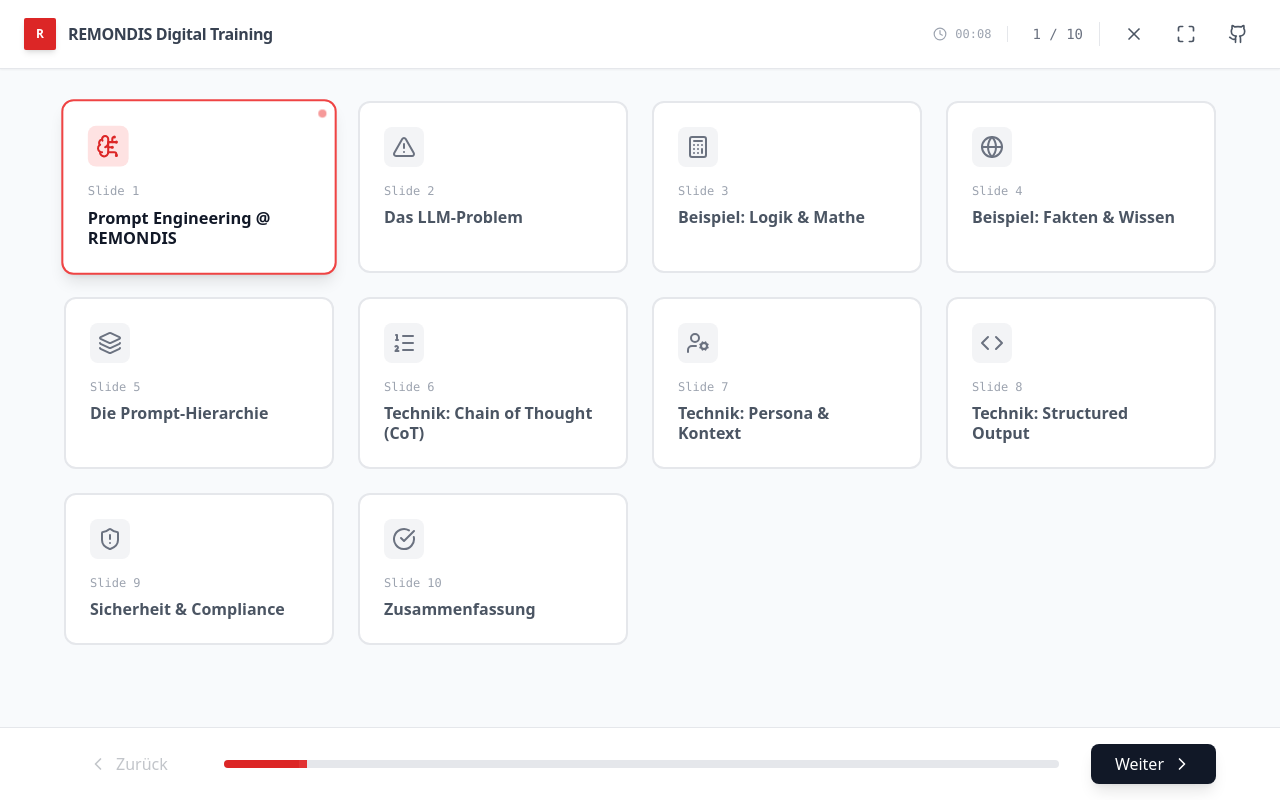
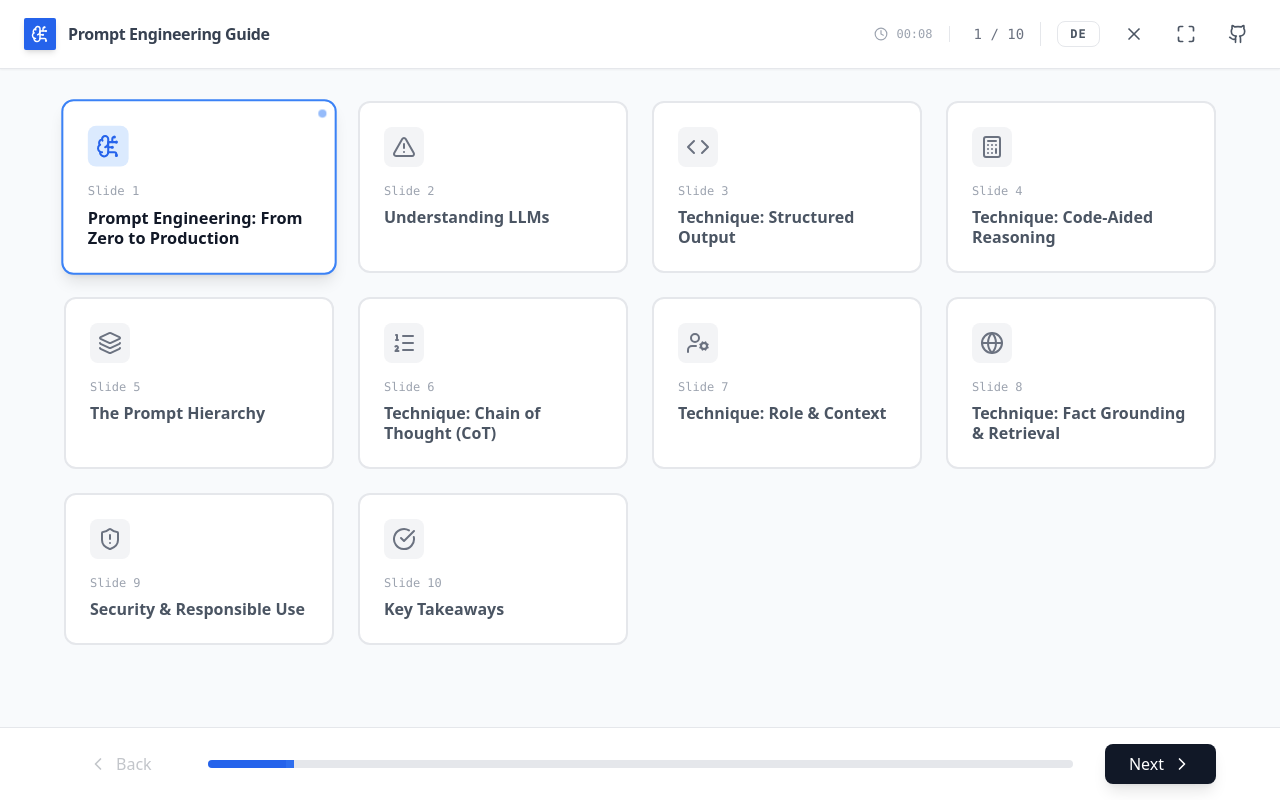
Before and after one commit to voku/Prompt_Intro, a React (Vite) app: page / in a window 1280 px wide. Both pictures are taken after a click on the button 1134 px from the left and 34 px from the top of the page. Built offline with nearby package versions, Linux system fonts and the light colour scheme.

Commit message:
Rework content to be generic and bilingual (EN/DE) with 2025/2026 best practices
Agent-Logs-Url: https://github.com/voku/Prompt_Intro/sessions/434d94fa-8497-4d72-9994-1664d29cbb51

Co-authored-by: voku <264695+voku@users.noreply.github.com>

```diff
--- a/App.tsx
+++ b/App.tsx
@@ -1,13 +1,15 @@
 import React, { useState, useEffect, useRef } from 'react';
 import { SLIDES } from './constants';
 import SlideLayout from './components/SlideLayout';
-import { ChevronLeft, ChevronRight, LayoutGrid, Maximize, X, Clock, Github } from 'lucide-react';
+import { Lang } from './types';
+import { ChevronLeft, ChevronRight, LayoutGrid, Maximize, X, Clock, Github, BrainCircuit } from 'lucide-react';
 import * as Icons from 'lucide-react';
 
 const App: React.FC = () => {
   const [currentSlideIndex, setCurrentSlideIndex] = useState(0);
   const [isGridOpen, setIsGridOpen] = useState(false);
   const [elapsedSeconds, setElapsedSeconds] = useState(0);
+  const [lang, setLang] = useState<Lang>('en');
   const mainRef = useRef<HTMLDivElement>(null);
 
   const nextSlide = () => {
@@ -70,14 +72,19 @@ const App: React.FC = () => {
   const currentSlide = SLIDES[currentSlideIndex];
   const progress = ((currentSlideIndex + 1) / SLIDES.length) * 100;
 
+  const prevLabel = lang === 'de' ? 'Zurück' : 'Back';
+  const nextLabel = lang === 'de' ? 'Weiter' : 'Next';
+
   return (
-    <div className="min-h-screen bg-slate-50 flex flex-col text-gray-900 font-sans selection:bg-red-200">
+    <div className="min-h-screen bg-slate-50 flex flex-col text-gray-900 font-sans selection:bg-blue-200">
 
       {/* Header / Nav Bar */}
       <div className="w-full bg-white border-b border-gray-200 px-6 py-4 flex items-center justify-between sticky top-0 z-50 shadow-sm">
         <div className="flex items-center space-x-3">
-            <div className="w-8 h-8 bg-red-600 rounded-sm flex items-center justify-center text-white font-bold text-xs shadow-md">R</div>
-            <span className="font-semibold text-gray-700 tracking-tight hidden md:inline">REMONDIS Digital Training</span>
+            <div className="w-8 h-8 bg-blue-600 rounded-sm flex items-center justify-center text-white shadow-md">
+              <BrainCircuit size={18} />
+            </div>
+            <span className="font-semibold text-gray-700 tracking-tight hidden md:inline">Prompt Engineering Guide</span>
         </div>
 
         <div className="flex items-center space-x-4">
@@ -92,6 +99,15 @@ const App: React.FC = () => {
              </span>
 
              <div className="h-6 w-px bg-gray-200 mx-2 hidden sm:block"></div>
+
+             {/* Language Toggle */}
+             <button
+               onClick={() => setLang(l => l === 'en' ? 'de' : 'en')}
+               className="px-3 py-1 text-xs font-bold rounded-lg border border-gray-200 hover:bg-gray-100 text-gray-600 transition-colors font-mono tracking-widest"
+               title={lang === 'en' ? 'Switch to Deutsch' : 'Switch to English'}
+             >
+               {lang === 'en' ? 'DE' : 'EN'}
+             </button>
 
              <button
                onClick={() => setIsGridOpen(!isGridOpen)}
@@ -125,7 +141,7 @@ const App: React.FC = () => {
       <main ref={mainRef} className="flex-grow flex items-center justify-center p-4 md:p-8 overflow-hidden relative">
          {/* Slide View */}
          <div className={`w-full h-full flex justify-center transition-opacity duration-300 ${isGridOpen ? 'opacity-0 pointer-events-none' : 'opacity-100'}`}>
-            <SlideLayout key={currentSlideIndex} data={currentSlide} isActive={!isGridOpen} />
+            <SlideLayout key={currentSlideIndex} data={currentSlide} isActive={!isGridOpen} lang={lang} />
          </div>
 
          {/* Grid Overview Overlay */}
@@ -134,6 +150,7 @@ const App: React.FC = () => {
                 <div className="max-w-6xl mx-auto grid grid-cols-1 sm:grid-cols-2 md:grid-cols-3 lg:grid-cols-4 gap-6">
                     {SLIDES.map((slide, idx) => {
                          const IconComp = slide.icon && (Icons as any)[slide.icon] ? (Icons as any)[slide.icon] : Icons.HelpCircle;
+                         const slideTitle = lang === 'de' && slide.titleDE ? slide.titleDE : slide.title;
                          return (
                              <button
                                 key={slide.id}
@@ -144,20 +161,20 @@ const App: React.FC = () => {
                                 className={`
                                     relative flex flex-col items-start p-6 rounded-xl border-2 transition-all duration-200 text-left group
                                     ${currentSlideIndex === idx
-                                        ? 'border-red-500 bg-white shadow-lg scale-[1.02]'
-                                        : 'border-gray-200 bg-white hover:border-red-300 hover:shadow-md'
+                                        ? 'border-blue-500 bg-white shadow-lg scale-[1.02]'
+                                        : 'border-gray-200 bg-white hover:border-blue-300 hover:shadow-md'
                                     }
                                 `}
                              >
-                                <div className={`mb-4 p-2 rounded-lg ${currentSlideIndex === idx ? 'bg-red-100 text-red-600' : 'bg-gray-100 text-gray-500 group-hover:text-red-500 group-hover:bg-red-50'}`}>
+                                <div className={`mb-4 p-2 rounded-lg ${currentSlideIndex === idx ? 'bg-blue-100 text-blue-600' : 'bg-gray-100 text-gray-500 group-hover:text-blue-500 group-hover:bg-blue-50'}`}>
                                     <IconComp size={24} />
                                 </div>
                                 <span className="text-xs font-mono text-gray-400 mb-2">Slide {idx + 1}</span>
                                 <h3 className={`font-bold leading-tight ${currentSlideIndex === idx ? 'text-gray-900' : 'text-gray-600'}`}>
-                                    {slide.title}
+                                    {slideTitle}
                                 </h3>
                                 {currentSlideIndex === idx && (
-                                    <div className="absolute top-2 right-2 w-2 h-2 bg-red-500 rounded-full animate-pulse"></div>
+                                    <div className="absolute top-2 right-2 w-2 h-2 bg-blue-500 rounded-full animate-pulse"></div>
                                 )}
                              </button>
                          );
@@ -177,16 +194,16 @@ const App: React.FC = () => {
              className="flex items-center space-x-2 px-6 py-2 rounded-lg hover:bg-gray-100 disabled:opacity-30 disabled:cursor-not-allowed transition-all text-gray-700 font-medium active:scale-95"
            >
              <ChevronLeft size={20} />
-             <span>Zurück</span>
+             <span>{prevLabel}</span>
            </button>
 
            {/* Progress Bar */}
            <div className="flex-grow mx-8 h-2 bg-gray-200 rounded-full overflow-hidden cursor-pointer group" onClick={() => setIsGridOpen(true)} title="Show all slides">
               <div
-                className="h-full bg-red-600 transition-all duration-500 ease-out group-hover:bg-red-500 relative"
+                className="h-full bg-blue-600 transition-all duration-500 ease-out group-hover:bg-blue-500 relative"
                 style={{ width: `${progress}%` }}
               >
-                  <div className="absolute right-0 top-0 h-full w-2 bg-red-400 opacity-0 group-hover:opacity-100 animate-pulse"></div>
+                  <div className="absolute right-0 top-0 h-full w-2 bg-blue-400 opacity-0 group-hover:opacity-100 animate-pulse"></div>
               </div>
            </div>
 
@@ -195,7 +212,7 @@ const App: React.FC = () => {
              disabled={currentSlideIndex === SLIDES.length - 1}
              className="flex items-center space-x-2 px-6 py-2 bg-gray-900 hover:bg-gray-800 text-white rounded-lg disabled:opacity-30 disabled:cursor-not-allowed transition-all font-medium shadow-lg hover:shadow-xl transform active:scale-95"
            >
-             <span>Weiter</span>
+             <span>{nextLabel}</span>
              <ChevronRight size={20} />
            </button>
         </div>
--- a/constants.ts
+++ b/constants.ts
@@ -4,115 +4,170 @@ export const SLIDES: SlideData[] = [
   {
     id: 1,
     type: SlideType.TITLE,
-    title: "Prompt Engineering @ REMONDIS",
-    subtitle: "Wie wir aufhören, den Computer anzuschreien, und anfangen, echte Ergebnisse zu erzielen.",
+    title: "Prompt Engineering: From Zero to Production",
+    titleDE: "Prompt Engineering: Von null bis Produktion",
+    subtitle: "Reliable, high-quality results from any LLM — best practices for 2025/2026",
+    subtitleDE: "Verlässliche, hochwertige Ergebnisse aus jedem LLM — Best Practices für 2025/2026",
     icon: "BrainCircuit"
   },
   {
     id: 2,
     type: SlideType.CONTENT,
-    title: "Das LLM-Problem",
-    subtitle: "Warum ChatGPT manchmal wie ein sehr selbstbewusster, aber ahnungsloser Praktikant wirkt",
+    title: "Understanding LLMs",
+    titleDE: "LLMs verstehen",
+    subtitle: "Why even powerful models still need carefully crafted prompts",
+    subtitleDE: "Warum auch mächtige Modelle sorgfältig formulierte Prompts benötigen",
     content: [
-      "LLMs (Large Language Models) wissen nichts. Sie raten nur das nächste Wort.",
-      "Klassische Schwächen: Rechnen (Mathe), aktuelle Fakten (News), Zitate.",
-      "Das Risiko: Halluzinationen. Das Modell lügt überzeugend, statt 'Ich weiß es nicht' zu sagen.",
-      "Unsere Lösung: Wir müssen dem Modell Werkzeuge und Leitplanken geben."
+      "LLMs predict the next token — they do not 'know' facts, they recognise patterns in training data.",
+      "Key weaknesses: arithmetic, real-time data (after training cutoff), and precise verbatim citations.",
+      "Hallucinations: the model confidently generates plausible-sounding but incorrect answers.",
+      "Our tools: explicit constraints, structured output schemas, tool use, and human-in-the-loop review."
+    ],
+    contentDE: [
+      "LLMs sagen das nächste Token vorher — sie \u201Ewissen\u201C keine Fakten, sie erkennen Muster in Trainingsdaten.",
+      "Typische Schwächen: Arithmetik, Echtzeitdaten (nach dem Trainings-Cutoff) und wortgenaue Zitate.",
+      "Halluzinationen: Das Modell generiert überzeugend klingende, aber falsche Antworten.",
+      "Unsere Werkzeuge: Explizite Einschränkungen, strukturierte Ausgabeschemata, Tool-Einsatz und Human-in-the-Loop."
     ],
     icon: "AlertTriangle"
   },
   {
     id: 3,
     type: SlideType.COMPARISON,
-    title: "Beispiel: Logik & Mathe",
-    subtitle: "LLMs sind schlecht im Kopfrechnen. Lassen wir sie Code schreiben.",
-    technique: "Code-Aided Reasoning (PoT)",
-    codeStandard: "Ein Müllwagen verbraucht 32L/100km. Er fährt täglich 2 Touren à 45km. Diesel kostet 1,70€. Wie hoch sind die Kosten im November (ohne Sonntage) im Jahr 2024?",
-    codeOptimized: "Ziel: Berechne Treibstoffkosten.\nConstraint: Rechne NICHT selbst.\nAction: Schreibe ein Python-Skript, das:\n1. Die Anzahl der Werktage (Mo-Sa) im November 2024 ermittelt.\n2. Den Verbrauch basierend auf 90km/Tag berechnet.\n3. Die Gesamtkosten ausgibt.",
-    content: "Der Standard-Prompt führt oft zu Flüchtigkeitsfehlern (z.B. falsche Anzahl Sonntage). Der optimierte Prompt zwingt das Modell, Python-Logik zu nutzen, die exakt ist.",
-    icon: "Calculator"
+    title: "Technique: Structured Output",
+    titleDE: "Technik: Strukturierte Ausgabe",
+    subtitle: "Enforce exact output schemas for reliable downstream processing",
+    subtitleDE: "Exakte Ausgabeschemata für zuverlässige Weiterverarbeitung erzwingen",
+    technique: "Structured Output / JSON Schema",
+    techniqueDE: "Strukturierte Ausgabe / JSON-Schema",
+    codeStandard: "Read this bug report and tell me what went wrong.",
+    codeOptimized: "<task>Extract bug report data</task>\n<format>\nReply ONLY in valid JSON:\n{\n  \"date\": \"ISO-8601\",\n  \"severity\": \"low|medium|high|critical\",\n  \"component\": \"string\",\n  \"summary\": \"string (≤ 50 chars)\",\n  \"steps_to_reproduce\": []\n}\n</format>\n<report>...</report>",
+    content: "The standard prompt returns unstructured prose. The optimised prompt enforces a strict JSON schema — making the output directly parseable by downstream code without any post-processing.",
+    contentDE: "Der Standard-Prompt erzeugt unstrukturierten Fließtext. Der optimierte Prompt erzwingt ein striktes JSON-Schema — die Ausgabe ist direkt per Code weiterverarbeitbar, ohne manuelle Nachbearbeitung.",
+    icon: "Code"
   },
   {
     id: 4,
     type: SlideType.COMPARISON,
-    title: "Beispiel: Fakten & Wissen",
-    subtitle: "Fakten brauchen Quellen, keine Kreativität.",
-    technique: "Fact Grounding & Tool Use",
-    codeStandard: "Wer sitzt aktuell im Vorstand der REMONDIS Gruppe?",
-    codeOptimized: "Nutze Google Search, um die aktuelle Vorstandsliste auf der Remondis-Website zu finden.\nListen Sie die Namen und Funktionen auf.\nZitieren Sie für jede Person die Quelle (URL).",
-    content: "Ohne Search-Tool nennt das Modell oft Vorstände von 2021 oder erfindet Namen. Mit 'Google Search' erhalten wir verifizierte Echtzeit-Daten.",
-    icon: "Globe"
+    title: "Technique: Code-Aided Reasoning",
+    titleDE: "Technik: Code-gestütztes Rechnen",
+    subtitle: "Offload arithmetic to Python — models make errors, code does not",
+    subtitleDE: "Rechenaufgaben an Python auslagern — Modelle rechnen falsch, Code nicht",
+    technique: "Program of Thought (PoT)",
+    techniqueDE: "Program of Thought (PoT)",
+    codeStandard: "A server handles 12,000 requests/day at peak. Each request needs 0.003 CPU-seconds. How many CPU cores are required with a 3× traffic spike buffer?",
+    codeOptimized: "Goal: Calculate required CPU cores.\nConstraint: Do NOT calculate yourself.\nAction: Write a Python snippet that:\n1. Defines peak_req_per_day, cost_per_req_cpu_s, and spike_factor = 3.\n2. Computes required_cores with an explanation.\n3. Prints the result.\nReturn only the code block, no prose.",
+    content: "Direct calculation prompts often produce wrong answers due to the model's approximate arithmetic. Delegating the maths to Python guarantees correctness and makes the logic auditable.",
+    contentDE: "Direkte Rechenaufgaben führen wegen der approximativen Arithmetik des Modells oft zu falschen Ergebnissen. Die Mathematik an Python zu delegieren garantiert Korrektheit und macht die Logik nachvollziehbar.",
+    icon: "Calculator"
   },
   {
     id: 5,
     type: SlideType.CONTENT,
-    title: "Die Prompt-Hierarchie",
-    subtitle: "Vom Anfänger zum Profi",
+    title: "The Prompt Hierarchy",
+    titleDE: "Die Prompt-Hierarchie",
+    subtitle: "Choose the right technique for the complexity of the task",
+    subtitleDE: "Die richtige Technik für die jeweilige Aufgabenkomplexität wählen",
     content: [
-      "Level 1: Zero-Shot (Einfache Frage ohne Kontext)",
-      "Level 2: Few-Shot (Frage mit 2-3 Beispielen)",
-      "Level 3: Chain of Thought ('Denk Schritt für Schritt')",
-      "Level 4: Agentic (Nutze Tools, Python, Search)"
+      "Level 1 — Zero-Shot: Direct instruction, no examples. Works for most routine tasks on modern models.",
+      "Level 2 — Few-Shot: 2–5 input/output examples. Best for nonstandard formats or classification tasks.",
+      "Level 3 — Chain of Thought (CoT): 'Reason step-by-step.' Best for complex logic and planning.",
+      "Level 4 — Agentic (ReAct / Tool Use): Model reasons, calls external tools (search, code), and iterates."
+    ],
+    contentDE: [
+      "Level 1 — Zero-Shot: Direkte Anweisung, keine Beispiele. Funktioniert bei modernen Modellen für Routineaufgaben.",
+      "Level 2 — Few-Shot: 2–5 Input/Output-Beispiele. Am besten für ungewöhnliche Formate oder Klassifikation.",
+      "Level 3 — Chain of Thought (CoT): \u201EDenke Schritt f\u00FCr Schritt.\u201C Ideal f\u00FCr komplexe Logik und Planung.",
+      "Level 4 — Agentisch (ReAct / Tool-Einsatz): Modell denkt nach, ruft Werkzeuge auf und iteriert."
     ],
     icon: "Layers"
   },
   {
     id: 6,
     type: SlideType.COMPARISON,
-    title: "Technik: Chain of Thought (CoT)",
-    subtitle: "Komplexe Aufgaben in Schritte zerlegen",
+    title: "Technique: Chain of Thought (CoT)",
+    titleDE: "Technik: Chain of Thought (CoT)",
+    subtitle: "Decompose complex tasks into explicit, verifiable reasoning steps",
+    subtitleDE: "Komplexe Aufgaben in explizite, nachvollziehbare Denkschritte zerlegen",
     technique: "Chain of Thought",
-    codeStandard: "Erstelle einen Plan für die Wartung der Sortieranlage X.",
-    codeOptimized: "1. Analyse: Welche Komponenten hat Anlage X (Förderbänder, Sensoren...)?\n2. Risiken: Wo sind die häufigsten Ausfälle?\n3. Zeitplan: Erstelle basierend darauf einen Wartungsplan (Täglich, Wöchentlich, Monatlich).",
-    content: "Zwingen Sie das Modell, erst zu 'denken' (planen), bevor es 'handelt' (schreibt). Das reduziert generische Antworten massiv.",
+    techniqueDE: "Chain of Thought",
+    codeStandard: "Review this microservice architecture and tell me if it is good.",
+    codeOptimized: "You are a senior software architect. Review this microservice architecture in three explicit steps:\n1. Identify: List each service, its single responsibility, and its direct dependencies.\n2. Analyse: Highlight bottlenecks, single points of failure, and tight coupling.\n3. Recommend: Propose concrete improvements ordered by business impact.\nUse bullet points. Be concise.",
+    content: "Forcing the model to reason before it responds drastically reduces generic answers and produces actionable, structured output that can be reviewed step by step.",
+    contentDE: "Das Modell zum Nachdenken vor der Antwort zu zwingen, reduziert generische Aussagen erheblich und erzeugt umsetzbare, strukturierte Ausgaben, die Schritt für Schritt nachvollzogen werden können.",
     icon: "ListOrdered"
   },
   {
     id: 7,
     type: SlideType.COMPARISON,
-    title: "Technik: Persona & Kontext",
-    subtitle: "Wer bin ich und was will ich?",
-    technique: "North Star & Context",
-    codeStandard: "Schreib eine Mail an die Kommune, dass die Tonnen nicht geleert wurden.",
-    codeOptimized: "Rolle: Betriebsleiter Remondis.\nKontext: Glatteis verhinderte Zufahrt in Straße X.\nZiel: Informieren, dass wir morgen einen zweiten Versuch starten.\nTon: Professionell, sicherheitsbewusst, kooperativ.",
-    content: "Kontext ist King. Ohne Kontext schreibt das Modell eine Standard-Entschuldigung. Mit Kontext ('Glatteis', 'Sicherheit') wirkt es professionell.",
+    title: "Technique: Role & Context",
+    titleDE: "Technik: Rolle & Kontext",
+    subtitle: "A concise role and explicit context dramatically improve output quality",
+    subtitleDE: "Eine klare Rolle und expliziter Kontext verbessern die Ausgabequalität deutlich",
+    technique: "Role Assignment & Context",
+    techniqueDE: "Rollenzuweisung & Kontext",
+    codeStandard: "Write an email to the client saying the project is delayed.",
+    codeOptimized: "Role: Senior project manager at a software consultancy.\nContext: Sprint 4 is delayed by 5 days due to an unplanned database migration. The client is technical.\nGoal: Inform the client, propose a revised go-live date, and offer a 30-minute sync call.\nTone: Professional, transparent, solution-focused.\nConstraint: ≤ 120 words.",
+    content: "Without context the model writes a vague apology. With an explicit role, cause, and constraints it produces a targeted, professional message that respects the reader's time.",
+    contentDE: "Ohne Kontext schreibt das Modell eine vage Entschuldigung. Mit expliziter Rolle, Ursache und Einschränkungen entsteht eine zielgerichtete, professionelle Nachricht, die die Zeit des Lesers respektiert.",
     icon: "UserCog"
   },
   {
     id: 8,
     type: SlideType.COMPARISON,
-    title: "Technik: Structured Output",
-    subtitle: "Daten statt Prosa",
-    technique: "XML Delimiters & JSON",
-    codeStandard: "Lies diesen Unfallbericht und sag mir, was passiert ist.",
-    codeOptimized: "<task>Extrahiere Unfalldaten</task>\n<format>\nAntworte NUR im JSON-Format:\n{\n  \"datum\": \"ISO-8601\",\n  \"unfallart\": \"string\",\n  \"verletzte\": \"integer\",\n  \"maßnahmen\": []\n}\n</format>\n<bericht>...</bericht>",
-    content: "Ideal für die Weiterverarbeitung. Verhindert, dass das Modell Romane schreibt, wenn wir nur Daten brauchen.",
-    icon: "Code"
+    title: "Technique: Fact Grounding & Retrieval",
+    titleDE: "Technik: Faktenverankerung & Retrieval",
+    subtitle: "Ground the model in verified sources — never rely on parametric memory for facts",
+    subtitleDE: "Modell auf verifizierte Quellen verankern — niemals auf das parametrische Gedächtnis für Fakten vertrauen",
+    technique: "RAG / Grounded Generation",
+    techniqueDE: "RAG / Faktenverankertes Generieren",
+    codeStandard: "What are the current Node.js LTS versions?",
+    codeOptimized: "Use the web search tool to fetch the official Node.js releases page.\nFrom the retrieved content, list:\n- All current Active LTS versions (name, version number, end-of-life date)\n- The current Maintenance LTS version\nCite the source URL for every fact.\nDo NOT answer from memory — only from the retrieved content.",
+    content: "Without retrieval the model may cite outdated versions from its training data. With explicit tool use and mandatory source citation, every fact is verifiable and current.",
+    contentDE: "Ohne Retrieval nennt das Modell möglicherweise veraltete Versionen aus seinen Trainingsdaten. Mit explizitem Tool-Einsatz und Pflichtquellenangabe ist jede Aussage verifizierbar und aktuell.",
+    icon: "Globe"
   },
   {
     id: 9,
     type: SlideType.CONTENT,
-    title: "Sicherheit & Compliance",
-    subtitle: "KI verantwortungsvoll nutzen",
+    title: "Security & Responsible Use",
+    titleDE: "Sicherheit & Verantwortungsvoller Einsatz",
+    subtitle: "Prompts are code — apply the same rigour you apply to any code review",
+    subtitleDE: "Prompts sind Code — mit der gleichen Sorgfalt behandeln wie jeden Code-Review",
     content: [
-        "Keine personenbezogenen Daten (DSGVO) in öffentliche Prompts eingeben.",
-        "Keine sensiblen Betriebsgeheimnisse (Preise, Strategie) hochladen.",
-        "Ergebnisse immer prüfen ('Human in the Loop').",
-        "Im Zweifel: Die interne IT-Security konsultieren."
+      "Never paste PII, passwords, API keys, or confidential IP into public LLM interfaces.",
+      "Always keep a Human-in-the-Loop for high-stakes decisions (legal, financial, medical).",
+      "Version-control your prompts in Git — diff, review, and roll back just like any code change.",
+      "Validate model output programmatically; never trust it blindly in automated pipelines."
+    ],
+    contentDE: [
+      "Niemals personenbezogene Daten, Passwörter, API-Schlüssel oder vertrauliches geistiges Eigentum in öffentliche LLM-Interfaces eingeben.",
+      "Bei wichtigen Entscheidungen (rechtlich, finanziell, medizinisch) immer einen Menschen im Loop behalten.",
+      "Prompts in Git versionieren — wie jeden Code-Change vergleichen, reviewen und zurückrollen.",
+      "Modellausgaben programmatisch validieren; in automatisierten Pipelines niemals blind vertrauen."
     ],
     icon: "ShieldAlert"
   },
   {
     id: 10,
     type: SlideType.END,
-    title: "Zusammenfassung",
-    subtitle: "Takeaways für den Arbeitsalltag",
+    title: "Key Takeaways",
+    titleDE: "Wichtigste Erkenntnisse",
+    subtitle: "Practical rules for every prompt you write",
+    subtitleDE: "Praktische Regeln für jeden Prompt",
     content: [
-      "Seien Sie spezifisch: Rolle, Kontext, Ziel.",
-      "Nutzen Sie 'Step-by-Step' für Planungsaufgaben.",
-      "Verlangen Sie Code/Python für Rechenaufgaben.",
-      "Nutzen Sie Google Search für Fakten.",
-      "Behandeln Sie das LLM wie einen neuen, intelligenten Kollegen ohne Vorwissen."
+      "Be explicit: role, context, goal, constraints, and output format — in that order.",
+      "Use Few-Shot examples for novel or non-standard output formats.",
+      "Use Chain of Thought for multi-step reasoning and planning tasks.",
+      "Delegate arithmetic and logic to code; delegate facts to retrieval tools.",
+      "Treat prompts as code: version them, test them, and iterate."
+    ],
+    contentDE: [
+      "Explizit sein: Rolle, Kontext, Ziel, Einschränkungen und Ausgabeformat — in dieser Reihenfolge.",
+      "Few-Shot-Beispiele für neuartige oder nicht standardisierte Ausgabeformate verwenden.",
+      "Chain of Thought für mehrstufige Denk- und Planungsaufgaben einsetzen.",
+      "Arithmetik und Logik an Code delegieren; Fakten an Retrieval-Werkzeuge.",
+      "Prompts wie Code behandeln: versionieren, testen und iterieren."
     ],
     icon: "CheckCircle"
   }
--- a/package.json
+++ b/package.json
@@ -1,5 +1,5 @@
 {
-  "name": "remondis-prompt-mastery",
+  "name": "prompt-engineering-guide",
   "private": true,
   "version": "0.0.0",
   "type": "module",
```
Also changed, not shown: components/InteractivePlayground.tsx (+35 -21 lines), components/PromptComparison.tsx (+16 -5 lines), components/SlideLayout.tsx (+40 -23 lines), types.ts (+13 -3 lines), 2 other files (tests, documents, lock files or other folders).
